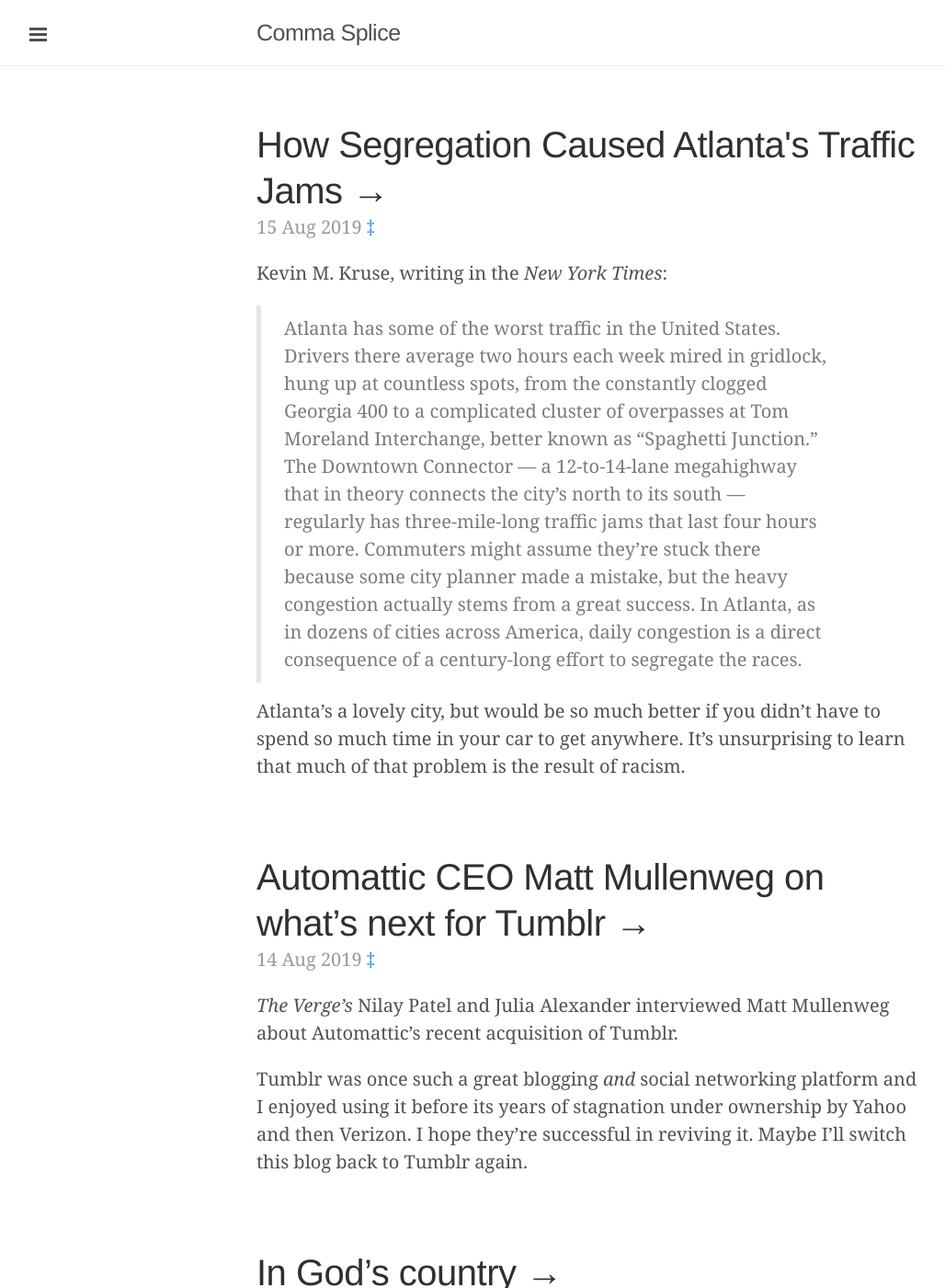
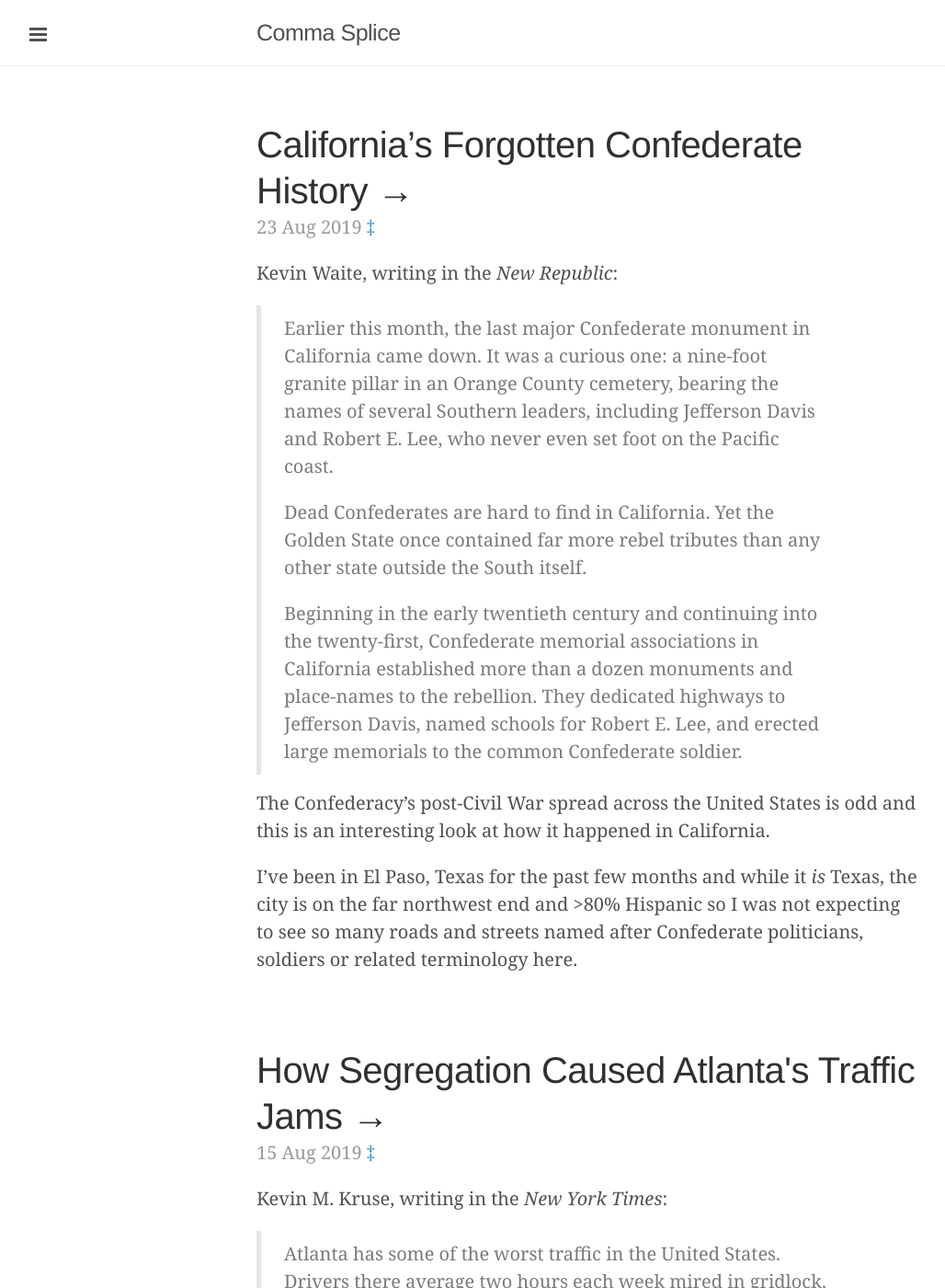
Before and after one commit to davidixon/davidixon.github.io, a Jekyll site: the page built from index.html, in a window 1280 px wide and 1400 px high. Shown: the whole window at 92% size, without its empty margins (1-1029 px from the left). Built offline with Jekyll 4.4.1, drawn with Linux system fonts in a browser that asks for light colours; the list of posts is cut into pages by our own code.

Commit message:
New link post; metadata editing

```diff
--- /dev/null
+++ b/_posts/2019-08-23-confederacy-california.md
@@ -0,0 +1,18 @@
+---
+layout: post
+title: "California’s Forgotten Confederate History"
+date: 2019-08-23 21:25
+link: https://newrepublic.com/article/154777/californias-forgotten-confederate-history
+---
+
+Kevin Waite, writing in the *New Republic*:
+
+> Earlier this month, the last major Confederate monument in California came down. It was a curious one: a nine-foot granite pillar in an Orange County cemetery, bearing the names of several Southern leaders, including Jefferson Davis and Robert E. Lee, who never even set foot on the Pacific coast.
+>
+> Dead Confederates are hard to find in California. Yet the Golden State once contained far more rebel tributes than any other state outside the South itself.
+>
+> Beginning in the early twentieth century and continuing into the twenty-first, Confederate memorial associations in California established more than a dozen monuments and place-names to the rebellion. They dedicated highways to Jefferson Davis, named schools for Robert E. Lee, and erected large memorials to the common Confederate soldier.
+
+The Confederacy's post-Civil War spread across the United States is odd and this is an interesting look at how it happened in California.
+
+I've been in El Paso, Texas for the past few months and while it *is* Texas, the city is on the far northwest end and >80% Hispanic so I was not expecting to see so many roads and streets named after Confederate politicians, soldiers or related terminology here.
```
Also changed, not shown: _posts/2019-08-14-evangelical-support.md (+1 -1 lines), _posts/2019-08-14-tumblr.md (+1 -1 lines), _posts/2019-08-15-atlanta-traffic.md (+1 -1 lines).
